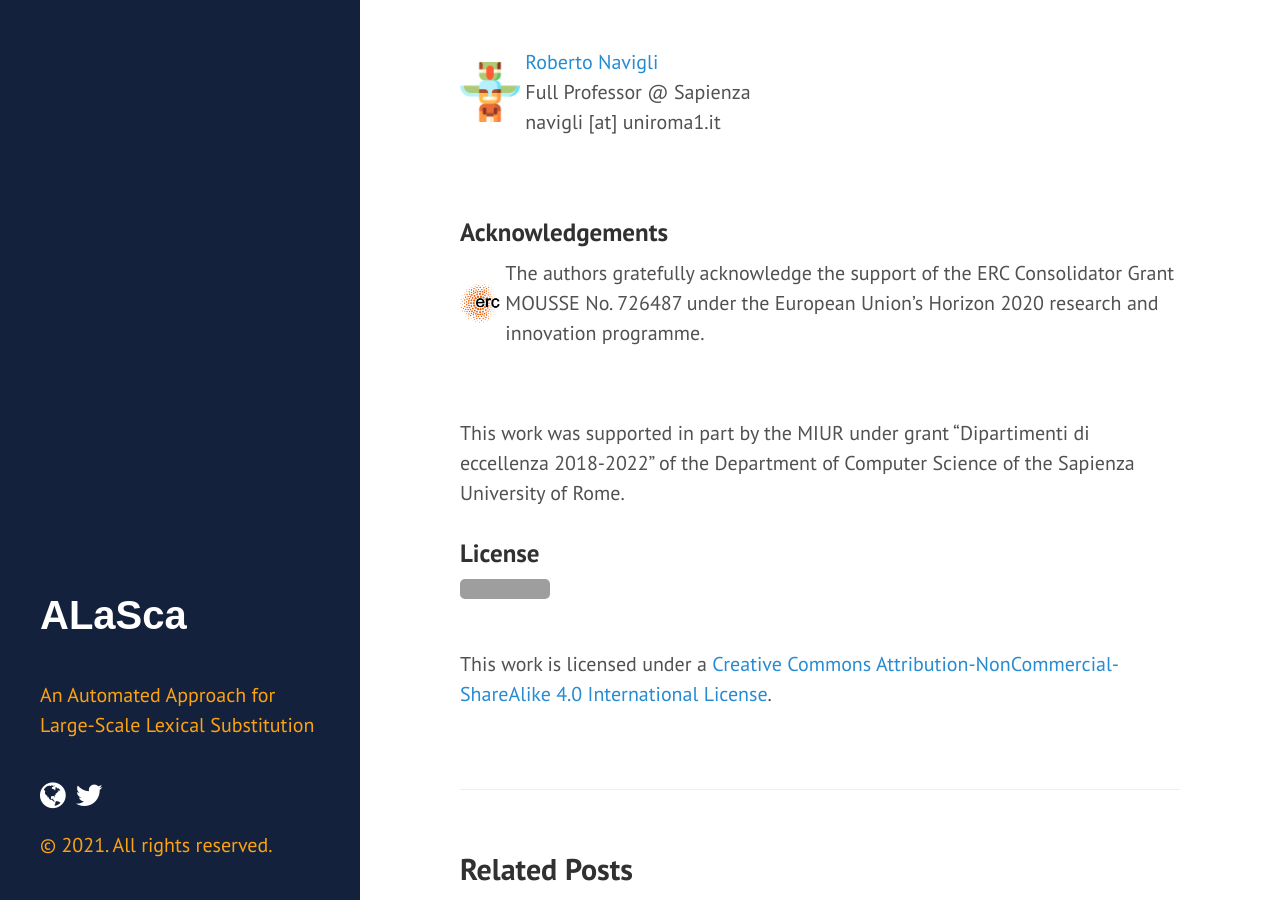
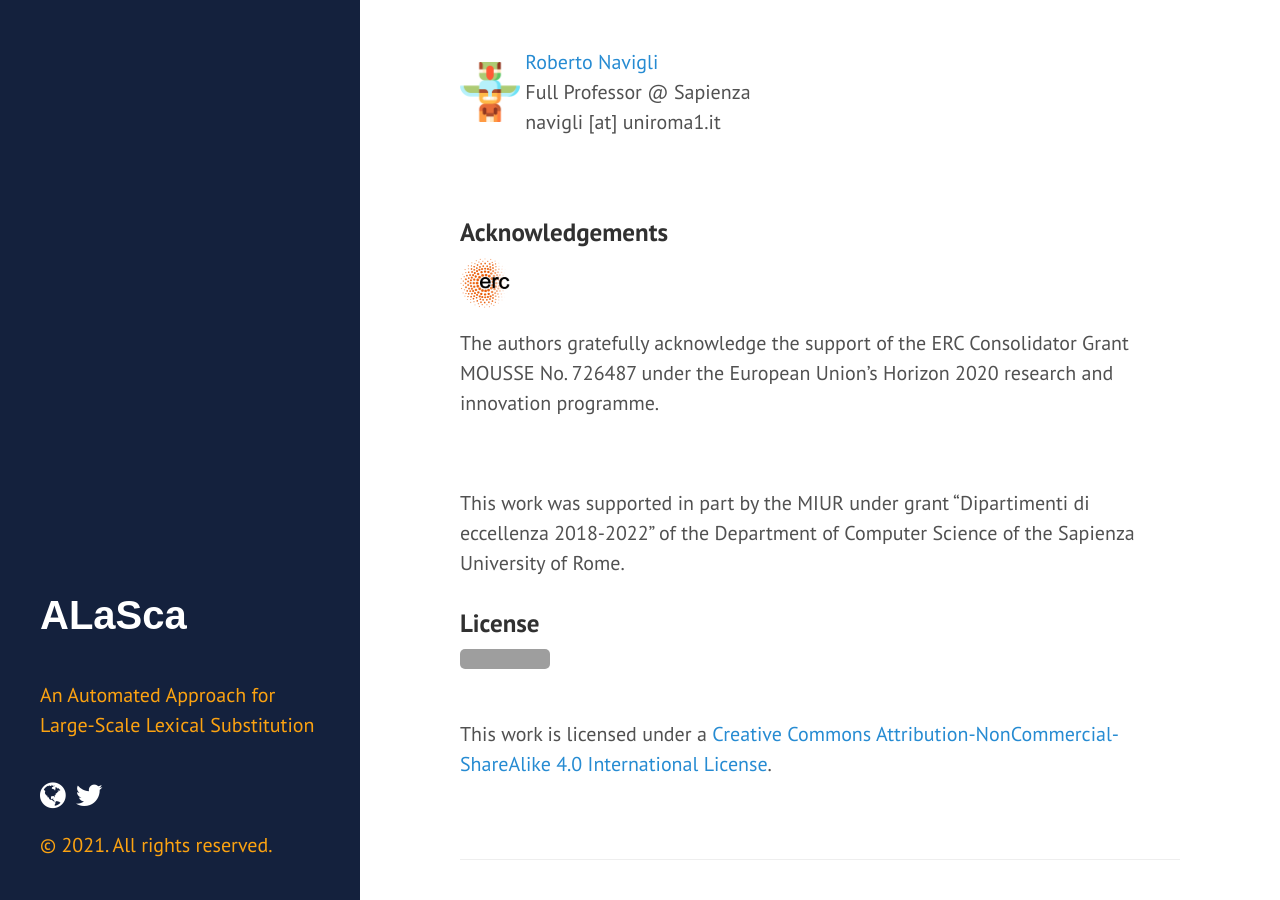
Before and after one commit to caterinaLacerra/ALaSca, a Jekyll site: the page built from docs/_posts/2021-05-24-datasets.md, in a window 1280 px wide and 900 px high, scrolled down 1491 px. Built offline with Jekyll 4.4.1, drawn with Linux system fonts in a browser that asks for light colours; grey boxes are pictures that could not be loaded.

Commit message:
Update 2021-05-24-datasets.md

```diff
--- a/docs/_posts/2021-05-24-datasets.md
+++ b/docs/_posts/2021-05-24-datasets.md
@@ -66,12 +66,12 @@ In the [supplementary material](https://raw.githubusercontent.com/caterinaLacerr
 
 
 <div  style="display:inline-block;vertical-align:middle;">
-<img class="img" src="https://raw.githubusercontent.com/caterinaLacerra/alasca/master/docs/_images/erc_logo.png" width="40px">
+<img class="img" src="https://raw.githubusercontent.com/caterinaLacerra/alasca/master/docs/_images/erc_logo.png" width="50px">
 </div>
 
 <div style="display:inline-block;vertical-align:middle;">
   <p class="content-holder">
-  The authors gratefully acknowledge the support of the ERC Consolidator Grant<br/>MOUSSE No. 726487 under the European Union’s Horizon 2020 research and<br/> innovation programme.
+    The authors gratefully acknowledge the support of the ERC Consolidator Grant MOUSSE No. 726487 under the European Union’s Horizon 2020 research and innovation programme.
 </p>
 </div><br/>
 
```
